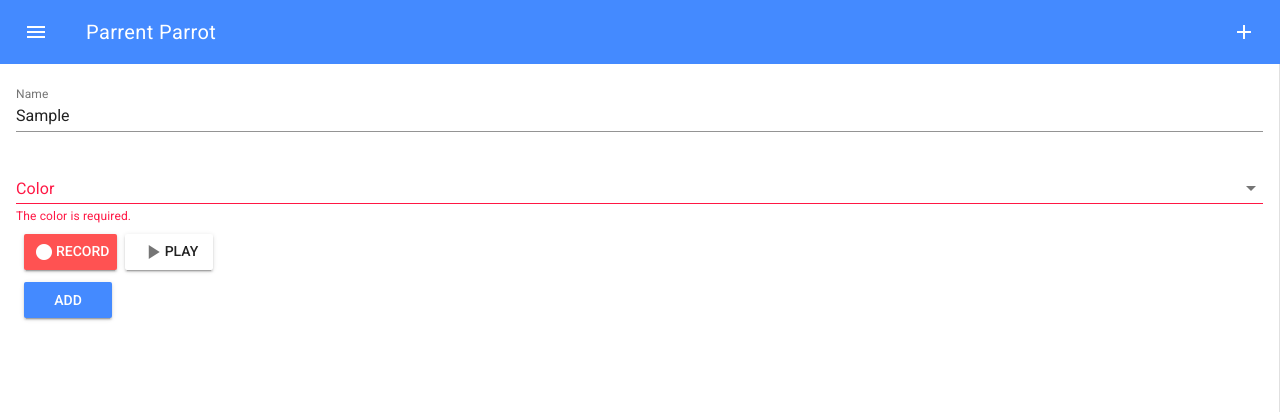
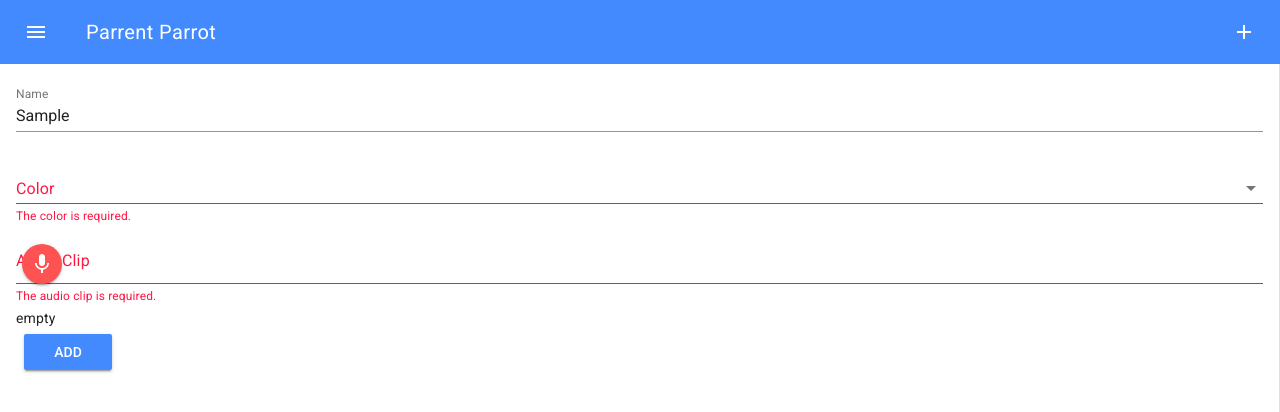
Before and after one commit to cinar/parrot, a Vue app: page /add in a window 1280 px wide. Both pictures are taken after typing "Sample" into the empty fields and a click on the button "ADD". Shown: the top 412 px of the page. Built offline with nearby package versions, Linux system fonts and the light colour scheme.

Commit message:
Added the media player.

```diff
--- a/package.json
+++ b/package.json
@@ -22,6 +22,7 @@
     "babel-eslint": "^10.0.1",
     "eslint": "^5.16.0",
     "eslint-plugin-vue": "^5.0.0",
+    "prettier": "^1.18.2",
     "vue-template-compiler": "^2.6.10"
   },
   "eslintConfig": {
--- a/src/components/PpAddClip.vue
+++ b/src/components/PpAddClip.vue
@@ -2,32 +2,30 @@
   <div>
     <md-field v-bind:class="fieldClass('name')">
       <label>Name</label>
-      <md-input v-model="$v.name.$model"></md-input>
-      <span class="md-error" v-if="!$v.name.required">The name is required.</span>
-      <span class="md-error" v-if="!$v.name.minLength">The name must be 4 or more characters.</span>
+      <md-input v-model="$v.clip.name.$model"></md-input>
+      <span class="md-error" v-if="!$v.clip.name.required">The name is required.</span>
+      <span class="md-error" v-if="!$v.clip.name.minLength">The name must be 4 or more characters.</span>
     </md-field>
 
     <md-field v-bind:class="fieldClass('color')">
       <label>Color</label>
-      <md-select v-model="$v.color.$model">
+      <md-select v-model="$v.clip.color.$model">
         <md-option value="red">Red</md-option>
         <md-option value="green">Green</md-option>
         <md-option value="blue">Blue</md-option>
         <md-option value="yellow">Yellow</md-option>
       </md-select>
-      <span class="md-error" v-if="!$v.color.required">The color is required.</span>
+      <span class="md-error" v-if="!$v.clip.color.required">The color is required.</span>
+    </md-field>
+
+    <md-field class="pp-audio-recorder-field" v-bind:class="fieldClass('audio')">
+      <label>Audio Clip</label>
+      <pp-audio-recorder v-model="clip.audio" />
+      <span class="md-error" v-if="!$v.clip.audio.required">The audio clip is required.</span>
     </md-field>
 
     <div>
-      <md-button class="md-accent md-raised">
-        <md-icon>fiber_manual_record</md-icon>
-        <span>Record</span>
-      </md-button>
-
-      <md-button class="md-raised">
-        <md-icon>play_arrow</md-icon>
-        <span>Play</span>
-      </md-button>
+      {{clipSize}}
     </div>
 
     <md-button class="md-primary md-raised" v-on:click="add()">
@@ -38,41 +36,62 @@
 
 <script>
 import { required, minLength } from 'vuelidate/lib/validators'
+import PpAudioRecorder from './PpAudioRecorder.vue'
 
 export default {
   name: 'pp-add-clip',
-  data: () => ({
-    name: '',
-    color: ''
-  }),
+
+  data: function () {
+    return {
+      clip: {
+        name: null,
+        color: null,
+        audio: null
+      }
+    }
+  },
+
+  components: {
+    PpAudioRecorder
+  },
+
   validations: {
+    clip: {
       name: {
         required,
         minLength: minLength(4)
       },
       color: {
         required
+      },
+      audio: {
+        required
+      }
     }
   },
+
+  computed: {
+    clipSize: function() {
+      return (this.clip.audio) ? this.clip.audio.size : 'empty'
+    }
+  },
+
   methods: {
-    fieldClass(fieldName) {
-      const field = this.$v[fieldName]
+    fieldClass: function(fieldName) {
+      const field = this.$v.clip[fieldName]
 
       return {
         'md-invalid': field.$invalid && field.$dirty
       }
     },
 
-    add() {
+    add: function() {
       this.$v.$touch()
       if (this.$v.$invalid) {
         return;
       }
 
-      this.$store.dispatch('addClip', {
-        name: this.name,
-        color: this.color
-      })
+      this.$store.dispatch('addClip', this.clip)
 
       this.$router.push({ path: '/' })
     }
@@ -81,5 +100,8 @@ export default {
 </script>
 
 <style scoped>
-
+.pp-audio-recorder-field {
+  display: flex;
+  align-items: baseline;
+}
 </style>
--- a/src/components/PpAudioRecorder.vue
+++ b/src/components/PpAudioRecorder.vue
@@ -1,19 +1,28 @@
 <template>
   <div>
     <md-button
-      class="md-primary md-raised"
-      v-bind:disabled="recording"
+      class="md-icon-button md-raised md-accent"
+      v-if="!recording && !playing"
       v-on:click="record()"
     >
-      Record
+      <md-icon>mic</md-icon>
     </md-button>
     <md-button
-      class="md-primary md-raised"
-      v-bind:disabled="!recording"
+      class="md-icon-button md-raised md-primary"
+      v-if="audio && (!recording && !playing)"
+      v-on:click="play()"
+    >
+      <md-icon>play_arrow</md-icon>
+    </md-button>
+    <md-button
+      class="md-icon-button md-accent"
+      v-if="recording"
       v-on:click="stop()"
     >
-      Stop
+      <md-icon>stop</md-icon>
     </md-button>
+    <span class="pp-blink" v-if="recording">Recording... ({{duration}} seconds.)</span>
+    <span v-if="playing">Playing...</span>
   </div>
 </template>
 
@@ -21,15 +30,22 @@
 export default {
   name: 'pp-audio-recorder',
 
+  prop: [
+    'value'
+  ],
+
   data: function() {
     return {
       recording: false,
-      audio: null
+      playing: false,
+      audio: null,
+      duration: 0
     }
   },
 
   created: function() {
     this.mediaRecorder = null
+    this.mediaPlayer = null
   },
 
   methods: {
@@ -51,18 +67,71 @@ export default {
             stream.getTracks().forEach(function(track) {
               track.stop()
             })
+
+            vm.$emit('input', vm.audio)
           }
 
+          vm.timer()
           vm.mediaRecorder.start()
         })
     },
 
+    play: function() {
+      const vm = this
+
+      this.playing = true
+      this.mediaPlayer = new Audio(URL.createObjectURL(this.audio))
+
+      this.mediaPlayer.onended = function() {
+        vm.playing = false
+        vm.mediaPlayer = null
+      }
+
+      this.mediaPlayer.play()
+    },
+
     stop: function() {
-      if (this.mediaRecorder) {
+      if (this.recording) {
         this.recording = false
-        this.mediaRecorder.stop()
+
+        if (this.mediaRecorder) {
+          this.mediaRecorder.stop()
+          this.mediaRecorder = null
+        }
+      }
+    },
+
+    timer: function() {
+      if (this.recording) {
+        const vm = this
+
+        setTimeout(function () {
+          vm.duration++
+          vm.timer()
+        }, 1000)
+      } else {
+        this.duration = 0
       }
     }
   }
 }
 </script>
+
+<style scoped>
+@keyframes fade {
+    from { opacity: 1.0; }
+    50% { opacity: 0.5; }
+    to { opacity: 1.0; }
+}
+
+@-webkit-keyframes fade {
+    from { opacity: 1.0; }
+    50% { opacity: 0.5; }
+    to { opacity: 1.0; }
+}
+
+.pp-blink {
+  animation:fade 1000ms infinite;
+  -webkit-animation:fade 1000ms infinite;
+}
+</style>
--- a/src/components/PpClipItem.vue
+++ b/src/components/PpClipItem.vue
@@ -1,21 +1,46 @@
 <template>
   <div class="md-layout-item md-size-50">
-    <div class="pp-clip-item-content" v-bind:class="backgroundColor">{{clip.name}}</div>
+    <div class="pp-clip-item-content"
+         v-bind:class="backgroundColor"
+         v-on:click="play()"
+    >{{clip.name}}</div>
   </div>
 </template>
 
 <script>
 export default {
   name: 'pp-clip-item',
-  props: {
-    clip: {
-      type: Object,
-      required: true
+
+  props: [
+    'clip'
+  ],
+
+  data: function() {
+    return {
+      playing: false
     }
   },
+
   computed: {
     backgroundColor() {
       return 'pp-background-' + this.clip.color
+    }
+  },
+
+  methods: {
+    play: function() {
+      if (!this.playing) {
+        this.playing = true
+
+        const mediaPlayer = new Audio(URL.createObjectURL(this.clip.audio))
+        const vm = this
+
+        mediaPlayer.onended = function() {
+          vm.playing = false
+        }
+
+        mediaPlayer.play()
+      }
     }
   }
 }
--- a/vue.config.js
+++ b/vue.config.js
@@ -1,5 +1,8 @@
 module.exports = {
   publicPath: process.env.NODE_ENV === 'production'
     ? '/parrot/'
-    : '/'
+    : '/',
+  devServer: {
+    https: true
+  }
 }
```
Also changed, not shown: 1 other file (tests, documents, lock files or other folders). Lines whose indentation alone changed are shown as unchanged.
